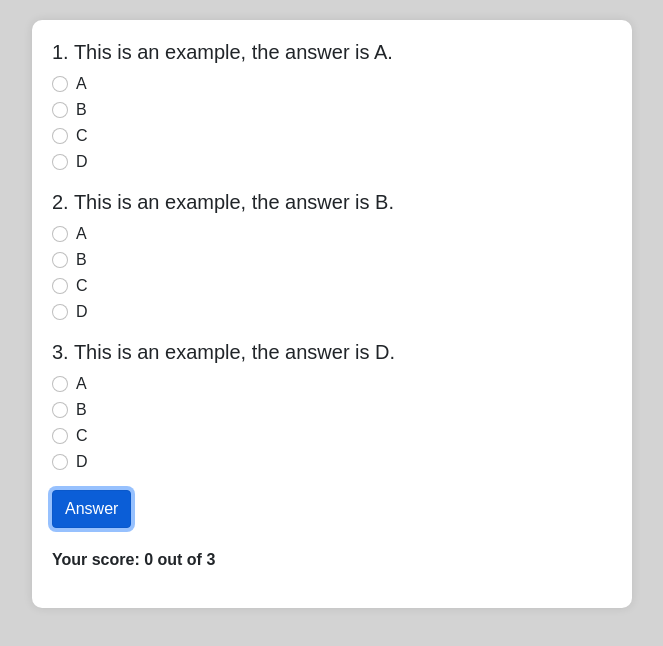
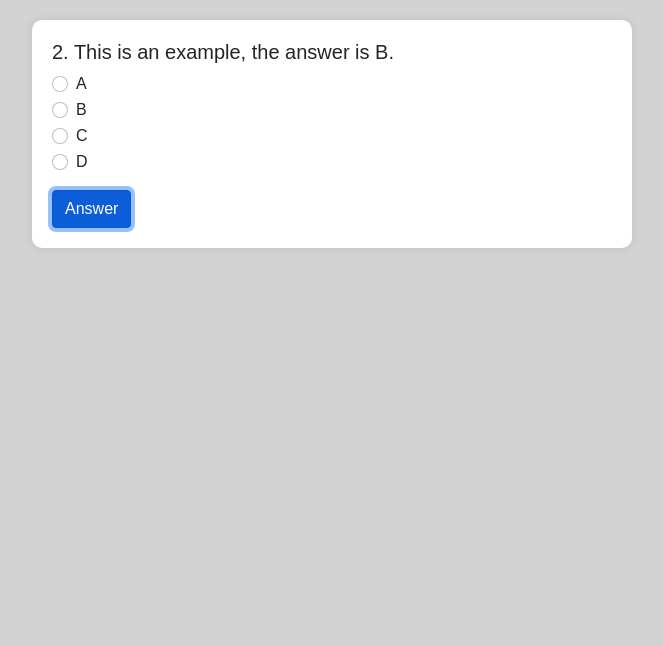
Before and after one commit to A04pr/codeQuiz, a plain HTML site: page index.html in a window 1280 px wide. Both pictures are taken after a click on the button "Answer". Shown: the whole page, without its empty margins (308-971 px from the left). Drawn offline with nearby package versions, Linux system fonts and the light colour scheme.

Commit message:
questions of different screens

```diff
--- a/Dev/script.js
+++ b/Dev/script.js
@@ -17,58 +17,65 @@ const quizData = [
 ];
 
 $(document).ready(function () {
-    const quizContainer = $("#questions");
-    const answerBtn = $("#answerBtn");
-    const resultContainer = $("#results");
+    const questionsContainer = $("#questions-container");
+    const nextBtn = $("#nextBtn");
+    const resultsContainer = $("#results-container");
+    let currentStep = 0;
 
     function buildQuiz() {
-        quizData.forEach((question, index) => {
-            const questionHTML = `
-                <div class="mb-3">
-                    <h5>${index + 1}. ${question.question}</h5>
-                    ${buildAnswers(question.options, index)}
-                </div>
-            `;
-            quizContainer.append(questionHTML);
-        });
+        questionsContainer.children().last().addClass('hidden-question');
+
+        const question = quizData[currentStep];
+        const questionHTML = `
+            <div class="mb-3">
+                <h5>${currentStep + 1}. ${question.question}</h5>
+                ${buildOptions(question.options)}
+            </div>
+        `;
+        questionsContainer.append(questionHTML);
     }
 
-    function buildAnswers(options, questionIndex) {
+    function buildOptions(options) {
         return options.map((option, index) => {
             return `<div class="form-check">
-                        <input class="form-check-input" type="radio" name="q${questionIndex}" value="${option}">
+                        <input class="form-check-input" type="radio" name="q${currentStep}" value="${option}">
                         <label class="form-check-label">${option}</label>
                     </div>`;
         }).join('');
     }
 
-    function showScore() {
-        const userResponse = collectResponses();
+    function showResult() {
+        const userAnswers = collectUserAnswers();
         let score = 0;
 
         quizData.forEach((question, index) => {
-            if (question.correctAnswer === userResponse[index]) {
+            if (question.correctAnswer === userAnswers[index]) {
                 score++;
             }
         });
 
         const resultHTML = `<p>Your score: ${score} out of ${quizData.length}</p>`;
-        resultContainer.html(resultHTML);
+        resultsContainer.html(resultHTML);
     }
 
-    function collectResponses() {
-        const userResponse = [];
+    function collectUserAnswers() {
+        const userAnswers = [];
 
-        quizData.forEach((question, index) => {
-            const selectedOption = $(`input[name='q${index}']:checked`).val();
-            userResponse.push(selectedOption);
-        });
+        for (let i = 0; i < quizData.length; i++) {
+            const selectedOption = $(`input[name='q${i}']:checked`).val();
+            userAnswers.push(selectedOption);
+        }
 
-        return userResponse;
+        return userAnswers;
     }
 
-    answerBtn.on("click", function () {
-        showScore();
+    nextBtn.on("click", function () {
+        if (currentStep < quizData.length - 1) {
+            currentStep++;
+            buildQuiz();
+        } else {
+            showResult();
+        }
     });
 
     buildQuiz();
--- a/Dev/style.css
+++ b/Dev/style.css
@@ -13,6 +13,10 @@ body {
     box-shadow: 0 0 10px rgba(0, 0, 0, 0.1);
 }
 
+.hidden-question {
+    display: none;
+}
+
 #results {
     margin-top: 20px;
     font-weight: bold;
--- a/index.html
+++ b/index.html
@@ -11,10 +11,13 @@
 
 <body>
     <div class="quiz">
-        <div id="questions">
+        <div id="questions-container">
+
         </div>
-        <button id="answerBtn" class="btn btn-primary">Answer</button>
-        <div id="results"></div>
+        <button id="nextBtn" class="btn btn-primary">Answer</button>
+        <div id="results-container">
+
+        </div>
     </div>
     <script src="https://code.jquery.com/jquery-3.5.1.min.js"></script>
     <script src="./Dev/script.js"></script>
```
